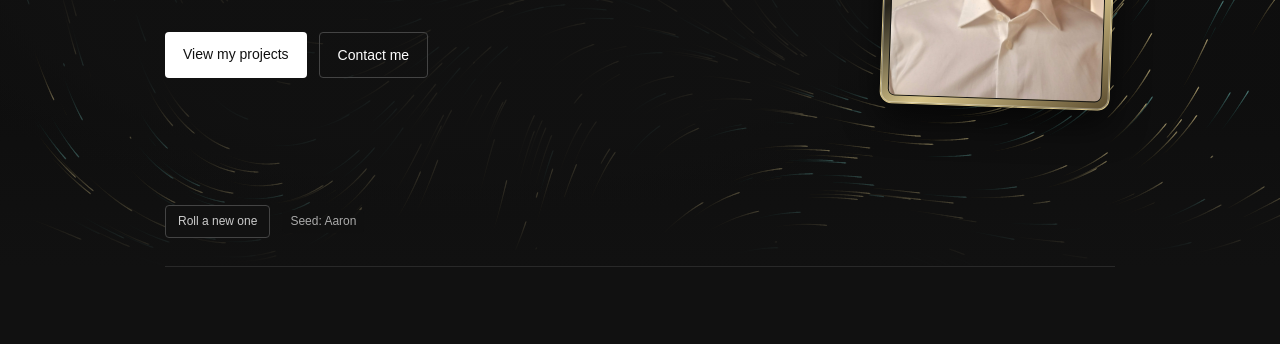
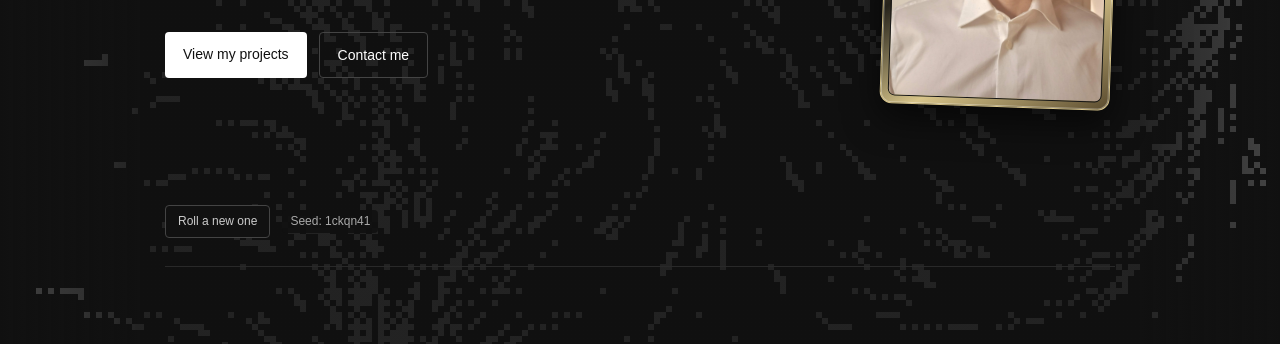
Before and after one commit to aaji123/portfolio, a plain HTML site: page index.html in a window 1280 px wide. Shown: the part 456-800 px from the top of the page. Drawn offline with Linux system fonts and the light colour scheme; animation ran at ten frames a second.

Commit message:
make generative identity a full-page 1-bit pixel field
Co-Authored-By: Claude Opus 5.5 <noreply@anthropic.com>

```diff
--- a/identity.js
+++ b/identity.js
@@ -1,44 +1,40 @@
 /*
- * Generative identity: a seeded flow field behind the hero.
+ * Generative identity: a seeded, 1-bit pixel flow field behind the page.
  *
- * Everything visible is a pure function of (seed, size). Math.random() is never
- * used; the Roll button gets a fresh seed from crypto, and that seed is written
- * to the URL so the result can always be reproduced.
+ * Every load rolls a new seed, unless the URL carries one (#s=<seed>). From
+ * there, everything visible is a pure function of (seed, size): Math.random()
+ * is never used, so any seed can be reproduced from its link.
  */
 (function () {
     "use strict";
 
-    const hero = document.querySelector(".hero");
     const layer = document.querySelector(".identity");
     const canvas = document.querySelector(".identity-canvas");
     const controls = document.querySelector(".identity-controls");
     const rollButton = document.querySelector(".identity-roll");
     const seedLabel = document.querySelector(".identity-seed");
-    const textBlock = document.querySelector(".hero-content > div");
-    const heading = document.querySelector(".hero h1");
 
-    const ctx = canvas && canvas.getContext && canvas.getContext("2d", { alpha: false });
-    if (!hero || !layer || !ctx || !controls || !rollButton || !seedLabel || !textBlock || !heading) return;
-
-    const BG = [17, 17, 17]; // must match the body background and --identity-bg
-    const BG_CSS = "rgb(" + BG.join(",") + ")";
-    const FADE_CSS = "rgba(" + BG.join(",") + ",0.05)";
+    const ctx = canvas && canvas.getContext && canvas.getContext("2d");
+    if (!layer || !ctx || !controls || !rollButton || !seedLabel) return;
 
     const STEP_MS = 1000 / 60;
-    const MAX_DPR = 2;
-    const MAX_PIXELS = 2.5e6; // fill rate, not particle maths, is the bottleneck
+    const FADE = 0.965;     // trail brightness kept per step
+    const SPEED = 0.2;      // cells per step
+    const WARM_UP = 160;    // steps run before the first frame, so it starts full
     const RESIZE_DELAY = 150;
     const MAX_SEED_LENGTH = 32;
 
-    // Exactly two accents per identity.
-    const PALETTES = [
-        ["#d8c58a", "#5f9a94"], // brass, verdigris
-        ["#dca273", "#7585b8"], // apricot, dusk
-        ["#c98f86", "#7ba396"], // clay rose, sage
-        ["#9db6d6", "#c4a468"], // fog blue, ochre
-        ["#a6b684", "#bd8460"], // moss, terracotta
-        ["#b29bca", "#d3b789"]  // heather, sand
-    ];
+    // 8x8 ordered dither. A trail dissolves pixel by pixel instead of going grey.
+    const BAYER = [
+         0, 32,  8, 40,  2, 34, 10, 42,
+        48, 16, 56, 24, 50, 18, 58, 26,
+        12, 44,  4, 36, 14, 46,  6, 38,
+        60, 28, 52, 20, 62, 30, 54, 22,
+         3, 35, 11, 43,  1, 33,  9, 41,
+        51, 19, 59, 27, 49, 17, 57, 25,
+        15, 47,  7, 39, 13, 45,  5, 37,
+        63, 31, 55, 23, 61, 29, 53, 21
+    ].map(function (n) { return (n + 2.5) / 68; });
 
 
     /* ---------- seed ---------- */
@@ -60,13 +56,6 @@
             t = (t + Math.imul(t ^ (t >>> 7), 61 | t)) ^ t;
             return ((t ^ (t >>> 14)) >>> 0) / 4294967296;
         };
-    }
-
-    // <title> and the logo don't contain the name; the headline ("I'm Aaron.") does.
-    function nameFromPage() {
-        const text = heading.textContent.trim();
-        const match = /\bI['’]m\s+(.+?)[.!]?$/.exec(text);
-        return (match ? match[1] : text) || "Aaron";
     }
 
     // Returns null when the hash is not a seed (for example #about).
@@ -101,7 +90,6 @@
     function createIdentity(seed) {
         const hash = fnv1a(seed);
         const random = mulberry32(hash);
-        const palette = PALETTES[Math.floor(random() * PALETTES.length)];
         const baseAngle = random() * Math.PI * 2;
         const waves = [];
 
@@ -117,7 +105,7 @@
             });
         }
 
-        return { hash: hash, palette: palette, baseAngle: baseAngle, waves: waves };
+        return { hash: hash, baseAngle: baseAngle, waves: waves };
     }
 
     // u and v are centred and divided by the longer side, so every output size
@@ -132,148 +120,105 @@
     }
 
 
-    /* ---------- static renderer: first frame, reduced motion, favicon, OG ---------- */
+    /* ---------- simulation: a small grid of brightness values ---------- */
 
-    function renderStatic(target, identity, width, height, options) {
-        const random = mulberry32(identity.hash ^ 0x9e3779b9);
-        const extent = Math.max(width, height);
-        const bands = 4;
-        const pointsPerBand = Math.ceil(options.points / bands);
-        const paths = [];
+    function createField(identity, cols, rows) {
+        // Capped by area: one particle per 55 cells.
+        const count = Math.round(Math.min(1600, Math.max(14, cols * rows / 55)));
+        const extent = Math.max(cols, rows);
+        const random = mulberry32(identity.hash ^ 0x51ed270b);
+        const x = new Float64Array(count);
+        const y = new Float64Array(count);
+        const life = new Float64Array(count);
+        const light = new Float32Array(cols * rows);
+        let stepIndex = 0;
 
-        for (let i = 0; i < bands * 2; i++) paths.push(new Path2D());
+        function spawn(i) {
+            x[i] = random() * cols;
+            y[i] = random() * rows;
+            life[i] = 140 + random() * 260;
+        }
 
-        for (let i = 0; i < options.count; i++) {
-            let x = random() * width;
-            let y = random() * height;
-            const color = i % 3 === 0 ? 1 : 0;
+        for (let i = 0; i < count; i++) {
+            spawn(i);
+            life[i] *= random(); // stagger the first deaths
+        }
 
-            for (let band = 0; band < bands; band++) {
-                const path = paths[color * bands + band];
-                path.moveTo(x, y);
-                for (let p = 0; p < pointsPerBand; p++) {
-                    const angle = fieldAngle(identity, (x - width / 2) / extent, (y - height / 2) / extent, 0);
-                    x += Math.cos(angle) * options.stride;
-                    y += Math.sin(angle) * options.stride;
-                    path.lineTo(x, y);
-                }
+        function step() {
+            const sway = Math.sin(stepIndex * 0.0021) * 2.2;
+            for (let i = 0; i < light.length; i++) light[i] *= FADE;
+            for (let i = 0; i < count; i++) {
+                const angle = fieldAngle(identity, (x[i] - cols / 2) / extent, (y[i] - rows / 2) / extent, sway);
+                x[i] += Math.cos(angle) * SPEED;
+                y[i] += Math.sin(angle) * SPEED;
+                life[i] -= 1;
+                if (life[i] <= 0 || x[i] < 0 || y[i] < 0 || x[i] >= cols || y[i] >= rows) spawn(i);
+                light[Math.floor(y[i]) * cols + Math.floor(x[i])] = 1;
+            }
+            stepIndex++;
+        }
+
+        for (let i = 0; i < WARM_UP; i++) step();
+        return { cols: cols, rows: rows, light: light, step: step };
+    }
+
+    // Each pixel is either solid white or not drawn. The page's own black shows through.
+    function paint(target, field, image) {
+        const out = new Uint32Array(image.data.buffer);
+        for (let row = 0, i = 0; row < field.rows; row++) {
+            for (let col = 0; col < field.cols; col++, i++) {
+                out[i] = field.light[i] > BAYER[(row & 7) * 8 + (col & 7)] ? 0xffffffff : 0;
             }
         }
-
-        target.globalAlpha = 1;
-        target.fillStyle = BG_CSS;
-        target.fillRect(0, 0, width, height);
-        target.lineWidth = options.lineWidth;
-        target.lineCap = "round";
-        target.lineJoin = "round";
-
-        for (let band = 0; band < bands; band++) {
-            target.globalAlpha = options.alpha * (band + 1) / bands; // tail to head
-            for (let color = 0; color < 2; color++) {
-                target.strokeStyle = identity.palette[color];
-                target.stroke(paths[color * bands + band]);
-            }
-        }
-        target.globalAlpha = 1;
+        target.putImageData(image, 0, 0);
     }
 
 
-    /* ---------- live renderer ---------- */
+    /* ---------- page background ---------- */
 
     let seed = "";
     let identity = null;
+    let field = null;
+    let image = null;
     let width = 0;
     let height = 0;
-    let dpr = 1;
-    let count = 0;
-    let particles = null; // x, y, remaining life; 3 floats per particle
-    let liveRandom = null;
-    let stepIndex = 0;
 
-    function spawn(i, firstTime) {
-        particles[i * 3] = liveRandom() * width;
-        particles[i * 3 + 1] = liveRandom() * height;
-        const life = 140 + liveRandom() * 260;
-        particles[i * 3 + 2] = firstTime ? life * liveRandom() : life; // stagger deaths
+    function initialise() {
+        const cell = width < 700 ? 4 : 6; // CSS pixels per art pixel
+        const cols = Math.ceil(width / cell);
+        const rows = Math.ceil(height / cell);
+        canvas.width = cols;
+        canvas.height = rows;
+        canvas.style.width = cols * cell + "px";
+        canvas.style.height = rows * cell + "px";
+        image = ctx.createImageData(cols, rows);
+        field = createField(identity, cols, rows);
+        paint(ctx, field, image);
     }
 
-    function initialise() {
-        count = Math.round(Math.min(900, Math.max(140, width * height / 1300)));
-        canvas.width = Math.round(width * dpr);
-        canvas.height = Math.round(height * dpr);
-        ctx.setTransform(canvas.width / width, 0, 0, canvas.height / height, 0, 0);
-
-        renderStatic(ctx, identity, width, height, {
-            count: count,
-            points: 72,
-            stride: 1.6,
-            lineWidth: 1.1,
-            alpha: 0.7
-        });
-
-        liveRandom = mulberry32(identity.hash ^ 0x51ed270b);
-        particles = new Float32Array(count * 3);
-        for (let i = 0; i < count; i++) spawn(i, true);
-        stepIndex = 0;
-        ctx.lineWidth = 1.1;
-        ctx.lineCap = "round";
+    // Returns true when the canvas needs to be rebuilt.
+    function measure() {
+        const w = layer.clientWidth;
+        const h = layer.clientHeight;
+        if (!w || !h || (w === width && h === height)) return false;
+        width = w;
+        height = h;
+        return true;
     }
 
-    function step() {
-        const extent = Math.max(width, height);
-        const sway = Math.sin(stepIndex * 0.0021) * 2.2;
+    let resizeTimer = 0;
 
-        ctx.globalAlpha = 1;
-        ctx.fillStyle = FADE_CSS;
-        ctx.fillRect(0, 0, width, height);
-
-        // An 8-bit canvas rounds a 5% fade to nothing within ~10 levels of the
-        // background, leaving permanent ghost trails. Subtract one level now and
-        // then, and clamp back up to the background colour.
-        if (stepIndex % 8 === 0) {
-            ctx.globalCompositeOperation = "difference";
-            ctx.fillStyle = "rgb(1,1,1)";
-            ctx.fillRect(0, 0, width, height);
-            ctx.globalCompositeOperation = "lighten";
-            ctx.fillStyle = BG_CSS;
-            ctx.fillRect(0, 0, width, height);
-            ctx.globalCompositeOperation = "source-over";
-        }
-
-        ctx.globalAlpha = 0.7;
-        for (let color = 0; color < 2; color++) {
-            ctx.strokeStyle = identity.palette[color];
-            ctx.beginPath();
-            for (let i = 0; i < count; i++) {
-                if ((i % 3 === 0 ? 1 : 0) !== color) continue;
-                const o = i * 3;
-                const x = particles[o];
-                const y = particles[o + 1];
-                const angle = fieldAngle(identity, (x - width / 2) / extent, (y - height / 2) / extent, sway);
-                const nx = x + Math.cos(angle) * 1.2;
-                const ny = y + Math.sin(angle) * 1.2;
-                ctx.moveTo(x, y);
-                ctx.lineTo(nx, ny);
-                particles[o] = nx;
-                particles[o + 1] = ny;
-                particles[o + 2] -= 1;
-            }
-            ctx.stroke();
-        }
-        ctx.globalAlpha = 1;
-
-        // Respawn in index order so the PRNG stream stays reproducible.
-        for (let i = 0; i < count; i++) {
-            const o = i * 3;
-            const x = particles[o];
-            const y = particles[o + 1];
-            if (particles[o + 2] <= 0 || x < -10 || y < -10 || x > width + 10 || y > height + 10) spawn(i, false);
-        }
-        stepIndex++;
+    function onResize() {
+        clearTimeout(resizeTimer);
+        resizeTimer = setTimeout(function () {
+            if (!measure()) return;
+            initialise();
+            updateLoop();
+        }, RESIZE_DELAY);
     }
 
 
-    /* ---------- loop: runs only when visible, on-screen and motion is allowed ---------- */
+    /* ---------- loop: runs only when visible and motion is allowed ---------- */
 
     const reducedMotion = window.matchMedia("(prefers-reduced-motion: reduce)");
     let onScreen = false;
@@ -286,14 +231,17 @@
         // Fixed timestep: same speed and same sequence at 60, 90 or 120 Hz.
         backlog += Math.min(now - lastTime, STEP_MS * 2);
         lastTime = now;
+        let stepped = false;
         while (backlog >= STEP_MS - 1) {
-            step();
+            field.step();
             backlog -= STEP_MS;
+            stepped = true;
         }
+        if (stepped) paint(ctx, field, image);
     }
 
     function updateLoop() {
-        const shouldRun = onScreen && !document.hidden && !reducedMotion.matches && particles !== null;
+        const shouldRun = onScreen && !document.hidden && !reducedMotion.matches && field !== null;
         if (shouldRun && !frame) {
             lastTime = performance.now();
             backlog = 0;
@@ -305,58 +253,25 @@
     }
 
 
-    /* ---------- layout ---------- */
+    /* ---------- derived outputs: white pixels on black ---------- */
 
-    // Keeps the layer on the hero and the scrim on the text. Cheap, so it runs
-    // undebounced: the text is never without its scrim, even mid-resize.
-    function placeLayer() {
-        layer.style.setProperty("--identity-height", hero.offsetHeight + "px");
-        const box = layer.getBoundingClientRect();
-        const text = textBlock.getBoundingClientRect();
-        // The gradient is solid out to 72% of its radius. Size it so that the
-        // ellipse at 72% encloses the text box's corners, plus a margin.
-        const reach = function (size) {
-            return (size / 2 * Math.SQRT2 + 12) / 0.72;
-        };
-        layer.style.setProperty("--identity-x", text.left + text.width / 2 - box.left + "px");
-        layer.style.setProperty("--identity-y", text.top + text.height / 2 - box.top + "px");
-        layer.style.setProperty("--identity-rx", reach(text.width) + "px");
-        layer.style.setProperty("--identity-ry", reach(text.height) + "px");
-    }
+    function renderTile(w, h, cell) {
+        const small = document.createElement("canvas");
+        small.width = Math.ceil(w / cell);
+        small.height = Math.ceil(h / cell);
+        const smallCtx = small.getContext("2d");
+        paint(smallCtx, createField(identity, small.width, small.height),
+            smallCtx.createImageData(small.width, small.height));
 
-    // Returns true when the canvas needs to be rebuilt.
-    function measure() {
-        const w = layer.clientWidth;
-        const h = layer.clientHeight;
-        if (!w || !h) return false;
-        const ratio = Math.min(window.devicePixelRatio || 1, MAX_DPR, Math.sqrt(MAX_PIXELS / (w * h)));
-        if (w === width && h === height && ratio === dpr) return false;
-        width = w;
-        height = h;
-        dpr = ratio;
-        return true;
-    }
-
-    let resizeTimer = 0;
-
-    function onResize() {
-        placeLayer();
-        clearTimeout(resizeTimer);
-        resizeTimer = setTimeout(function () {
-            if (!measure()) return; // e.g. mobile URL bar: hero did not change
-            initialise();
-            updateLoop();
-        }, RESIZE_DELAY);
-    }
-
-
-    /* ---------- derived outputs ---------- */
-
-    function offscreen(w, h) {
-        const element = document.createElement("canvas");
-        element.width = w;
-        element.height = h;
-        return element;
+        const tile = document.createElement("canvas");
+        tile.width = w;
+        tile.height = h;
+        const tileCtx = tile.getContext("2d");
+        tileCtx.fillStyle = "#000";
+        tileCtx.fillRect(0, 0, w, h);
+        tileCtx.imageSmoothingEnabled = false;
+        tileCtx.drawImage(small, 0, 0, small.width * cell, small.height * cell);
+        return tile;
     }
 
     function headElement(selector, tag, attributes) {
@@ -371,19 +286,11 @@
     }
 
     function updateFavicon() {
-        const icon = offscreen(32, 32);
-        renderStatic(icon.getContext("2d"), identity, 32, 32, {
-            count: 16,
-            points: 24,
-            stride: 0.9,
-            lineWidth: 3.4,
-            alpha: 1
-        });
         headElement("link[rel='icon']", "link", {
             rel: "icon",
             type: "image/png",
             sizes: "32x32",
-            href: icon.toDataURL("image/png")
+            href: renderTile(32, 32, 2).toDataURL("image/png")
         });
     }
 
@@ -392,44 +299,28 @@
         ? function (callback) { window.requestIdleCallback(callback, { timeout: 4000 }); }
         : function (callback) { setTimeout(callback, 200); };
 
-    // Deferred and encoded off the main path so it never competes with a frame.
+    // Deferred, so it never competes with loading or rolling.
     function scheduleOgImage() {
         const target = identity;
         clearTimeout(ogTimer);
         ogTimer = setTimeout(function () {
             whenIdle(function () {
-                if (target !== identity) return;
-                const image = offscreen(1200, 630);
-                renderStatic(image.getContext("2d"), identity, 1200, 630, {
-                    count: 620,
-                    points: 72,
-                    stride: 1.6,
-                    lineWidth: 1.4,
-                    alpha: 0.85
+                if (target !== identity) return; // rolled again meanwhile
+                const tags = {
+                    "og:image": renderTile(1200, 630, 6).toDataURL("image/png"),
+                    "og:image:type": "image/png",
+                    "og:image:width": "1200",
+                    "og:image:height": "630"
+                };
+                Object.keys(tags).forEach(function (name) {
+                    // Separate tags: the static og:image in the page stays
+                    // first, because crawlers can't use a data URL.
+                    headElement("meta[data-identity='" + name + "']", "meta", {
+                        "data-identity": name,
+                        property: name,
+                        content: tags[name]
+                    });
                 });
-                image.toBlob(function (blob) {
-                    if (!blob) return;
-                    const reader = new FileReader();
-                    reader.onload = function () {
-                        if (target !== identity) return; // rolled again meanwhile
-                        const tags = {
-                            "og:image": reader.result,
-                            "og:image:type": "image/jpeg",
-                            "og:image:width": "1200",
-                            "og:image:height": "630"
-                        };
-                        Object.keys(tags).forEach(function (name) {
-                            // Separate tags: the static og:image in the page stays
-                            // first, because crawlers can't use a data URL.
-                            headElement("meta[data-identity='" + name + "']", "meta", {
-                                "data-identity": name,
-                                property: name,
-                                content: tags[name]
-                            });
-                        });
-                    };
-                    reader.readAsDataURL(blob);
-                }, "image/jpeg", 0.85);
             });
         }, 800);
     }
@@ -455,32 +346,27 @@
         applySeed(next);
     });
 
-    // The hash is shared with the nav. #s=... selects an identity, an empty hash
-    // (the logo link) is home, and section anchors leave the artwork alone.
+    // The hash is shared with the nav: only #s=... changes the artwork.
     window.addEventListener("hashchange", function () {
         const fromHash = seedFromHash();
         if (fromHash) applySeed(fromHash);
-        else if (location.hash === "" || location.hash === "#s=") applySeed(nameFromPage());
     });
 
     document.addEventListener("visibilitychange", updateLoop);
-    window.addEventListener("resize", onResize);
 
     reducedMotion.addEventListener("change", function () {
         if (width && height) initialise(); // back to the one clean static frame
         updateLoop();
     });
 
-    const resizeObserver = new ResizeObserver(onResize);
-    resizeObserver.observe(hero);
-    resizeObserver.observe(textBlock);
+    new ResizeObserver(onResize).observe(layer);
 
     new IntersectionObserver(function (entries) {
         onScreen = entries[entries.length - 1].isIntersecting;
         updateLoop();
     }).observe(layer);
 
-    placeLayer();
-    applySeed(seedFromHash() || nameFromPage());
+    // The automatic roll is not written to the URL, so a reload rolls again.
+    applySeed(seedFromHash() || freshSeed());
     controls.hidden = false;
 })();
--- a/index.html
+++ b/index.html
@@ -6,12 +6,12 @@
 
     <title>My Portfolio</title>
 
-    <!-- Link previews: images/og.jpg is identity.js's OG output for the default seed -->
+    <!-- Link previews: images/og.png is identity.js's OG output for the seed "Aaron" -->
     <meta property="og:title" content="My Portfolio">
     <meta property="og:type" content="website">
     <meta property="og:url" content="https://aaji123.github.io/portfolio/">
-    <meta property="og:image" content="https://aaji123.github.io/portfolio/images/og.jpg">
-    <meta property="og:image:type" content="image/jpeg">
+    <meta property="og:image" content="https://aaji123.github.io/portfolio/images/og.png">
+    <meta property="og:image:type" content="image/png">
     <meta property="og:image:width" content="1200">
     <meta property="og:image:height" content="630">
     <meta name="twitter:card" content="summary_large_image">
@@ -20,6 +20,11 @@
 </head>
 
 <body>
+
+    <div class="identity" aria-hidden="true">
+        <canvas class="identity-canvas" aria-hidden="true"></canvas>
+        <div class="identity-scrim"></div>
+    </div>
 
     <header>
         <nav>
@@ -38,11 +43,6 @@
     <main>
 
         <!-- INTRO -->
-
-        <div class="identity" aria-hidden="true">
-            <canvas class="identity-canvas" aria-hidden="true"></canvas>
-            <div class="identity-scrim"></div>
-        </div>
 
         <section class="hero">
 
--- a/style.css
+++ b/style.css
@@ -447,57 +447,53 @@ footer p {
 }
 
 
-/* GENERATIVE IDENTITY (hero background, see identity.js) */
+/* GENERATIVE IDENTITY (pixel background, see identity.js) */
 
-/* Takes no space: static vertical position is the top of the hero, and
-   left/right resolve against the page, so it is full-width without 100vw. */
+/* Fixed behind the whole page. 100vh rather than inset: 0, because it doesn't
+   change when a phone's address bar hides, so scrolling never restarts it. */
 .identity {
-    --identity-bg: 17, 17, 17;
-
-    position: absolute;
+    position: fixed;
     z-index: -1;
+    top: 0;
     left: 0;
     right: 0;
-    height: var(--identity-height, 650px);
+    height: 100vh;
     overflow: hidden;
     pointer-events: none;
 }
 
 .identity-canvas {
     position: absolute;
-    inset: 0;
-    display: block;
-    width: 100%;
-    height: 100%;
+    top: 0;
+    left: 0;
+    opacity: 0.22;
+    image-rendering: pixelated;
 }
 
-/* Radial part: 0.88 behind the hero text. Even a full-strength accent pixel
-   under it leaves all hero text at WCAG AA. The rest only darkens further. */
+/* Dims the art to about 8% white behind the content column, so that text
+   stays at WCAG AA even on top of a solid block of lit pixels. */
 .identity-scrim {
     position: absolute;
     inset: 0;
-    background:
-        radial-gradient(
-            var(--identity-rx, 100%) var(--identity-ry, 100%)
-            at var(--identity-x, 50%) var(--identity-y, 50%),
-            rgba(var(--identity-bg), 0.88) 72%,
-            rgba(var(--identity-bg), 0) 100%
-        ),
-        linear-gradient(
-            rgb(var(--identity-bg)),
-            rgba(var(--identity-bg), 0.12) 18%,
-            rgba(var(--identity-bg), 0.12) 75%,
-            rgb(var(--identity-bg))
-        );
+    background: linear-gradient(
+        to right,
+        rgba(17, 17, 17, 0),
+        rgba(17, 17, 17, 0.65) calc(50% - 500px),
+        rgba(17, 17, 17, 0.65) calc(50% + 500px),
+        rgba(17, 17, 17, 0)
+    );
+}
+
+/* These greys are below AA on plain #111 already (2.6 to 4.2:1). */
+.identity ~ main .small-title,
+.identity ~ main .project-top,
+.identity ~ main .education-item span,
+.identity ~ footer p {
+    color: #949494;
 }
 
 .hero {
     position: relative;
-}
-
-/* #777 on #111 is 4.2:1, below AA before any artwork. */
-.hero .small-title {
-    color: #949494;
 }
 
 /* Sits inside the hero's existing bottom padding. */
```
Also changed, not shown: images/og.jpg (deleted), images/og.png (added).
